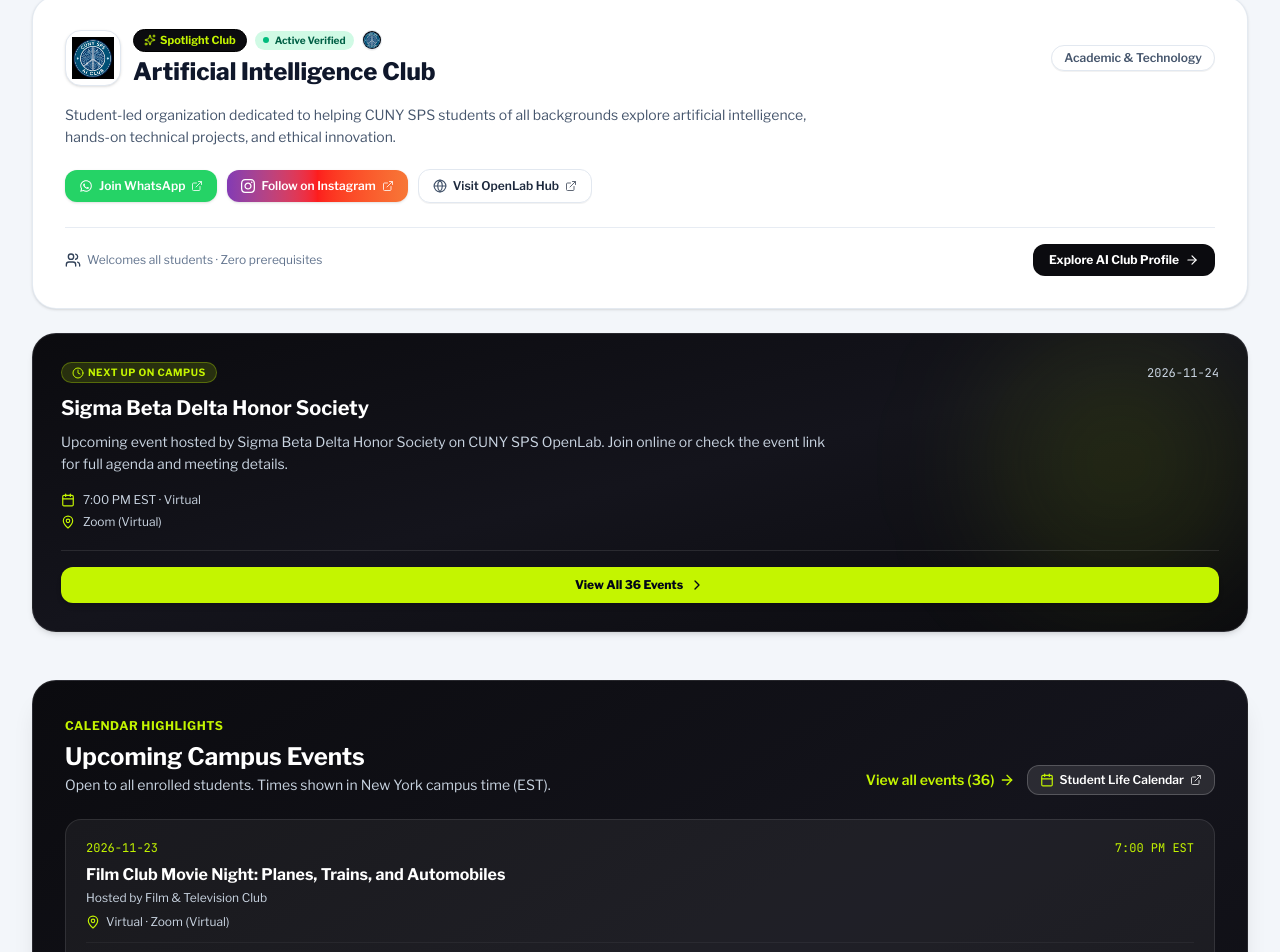
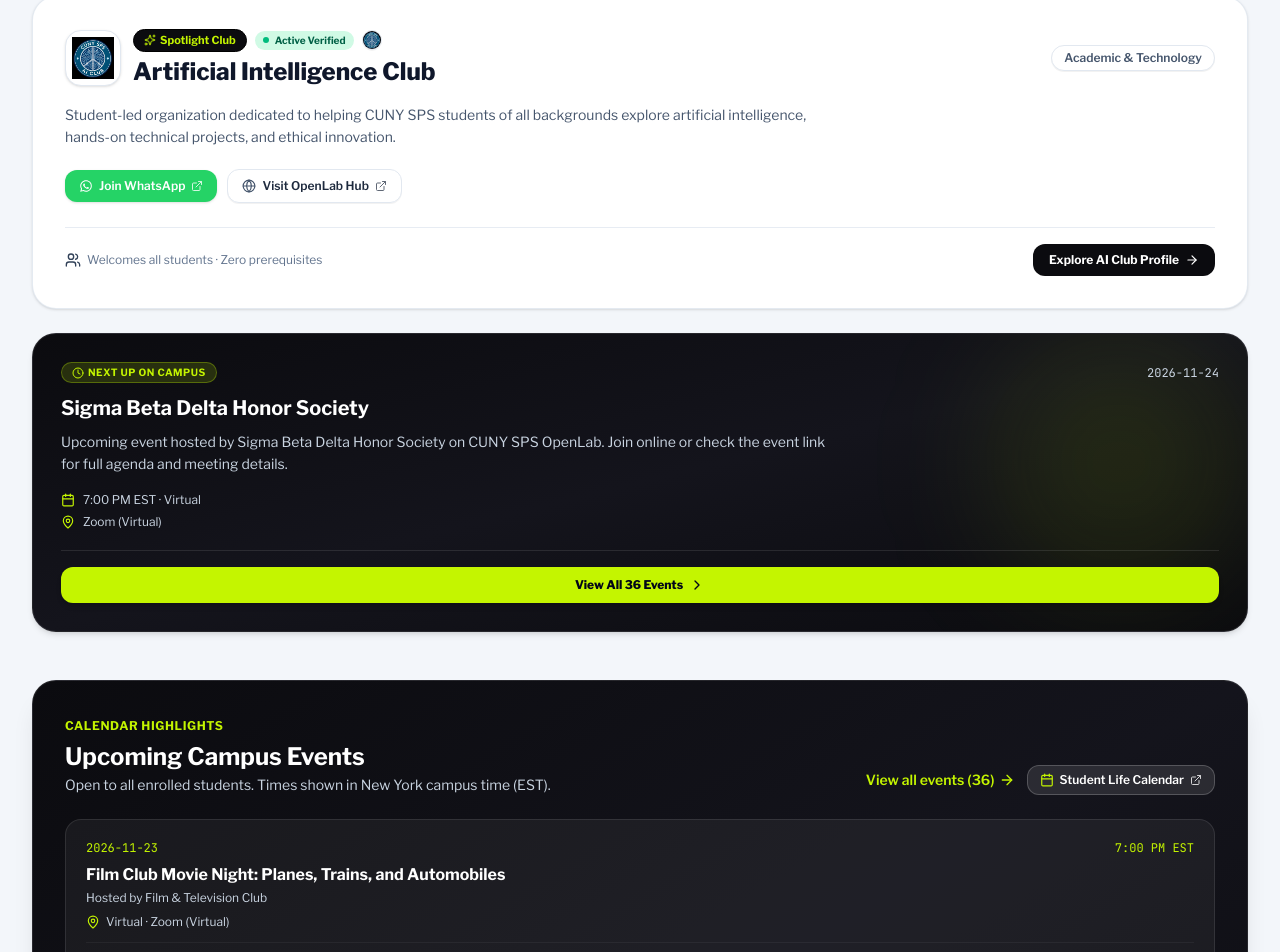
Before and after one commit to CunySPSAIClub/CunyClubSocial, a React (Vite) app: page / in a window 1280 px wide. Shown: the part 804-1756 px from the top of the page. Built offline with nearby package versions, Linux system fonts and the light colour scheme.

Commit message:
fix(ai-club): remove inactive Instagram link from spotlight and club channels

```diff
--- a/src/components/StudentDiscoveryApp.tsx
+++ b/src/components/StudentDiscoveryApp.tsx
@@ -528,16 +528,6 @@ export function StudentDiscoveryApp() {
                           <ExternalLink className="w-3 h-3 opacity-80" />
                         </a>
                         <a
-                          href="https://www.instagram.com/cunyspsaiclub"
-                          target="_blank"
-                          rel="noopener noreferrer"
-                          className="inline-flex items-center gap-1.5 px-3.5 py-2 rounded-xl bg-gradient-to-r from-[#833AB4] via-[#FD1D1D] to-[#F77737] hover:opacity-95 text-white font-semibold text-xs transition-all shadow-sm cursor-pointer"
-                        >
-                          <InstagramIcon className="w-3.5 h-3.5 fill-white" />
-                          <span>Follow on Instagram</span>
-                          <ExternalLink className="w-3 h-3 opacity-80" />
-                        </a>
-                        <a
                           href="https://openlab.sps.cuny.edu/groups/ai-club/"
                           target="_blank"
                           rel="noopener noreferrer"
--- a/src/data/clubDiscoveryData.ts
+++ b/src/data/clubDiscoveryData.ts
@@ -85,13 +85,6 @@ export const CLUBS_DATA: ClubDiscoveryItem[] = [
         "url": "https://chat.whatsapp.com/LiEAv8DRlII7pMqN60PGj6",
         "badge": "Verified Official Link",
         "description": "Active student community chat for build night alerts, Zoom links, and peer project collaborations."
-      },
-      {
-        "platform": "instagram",
-        "actionLabel": "Follow on Instagram",
-        "url": "https://www.instagram.com/cuny_sps_ai_club/",
-        "badge": "Verified Official Link",
-        "description": "Official AI Club Instagram for workshop announcements, hackathon recaps, and AI project spotlights."
       },
       {
         "platform": "website",
```
Also changed, not shown: 1 other file (tests, documents, lock files or other folders).
